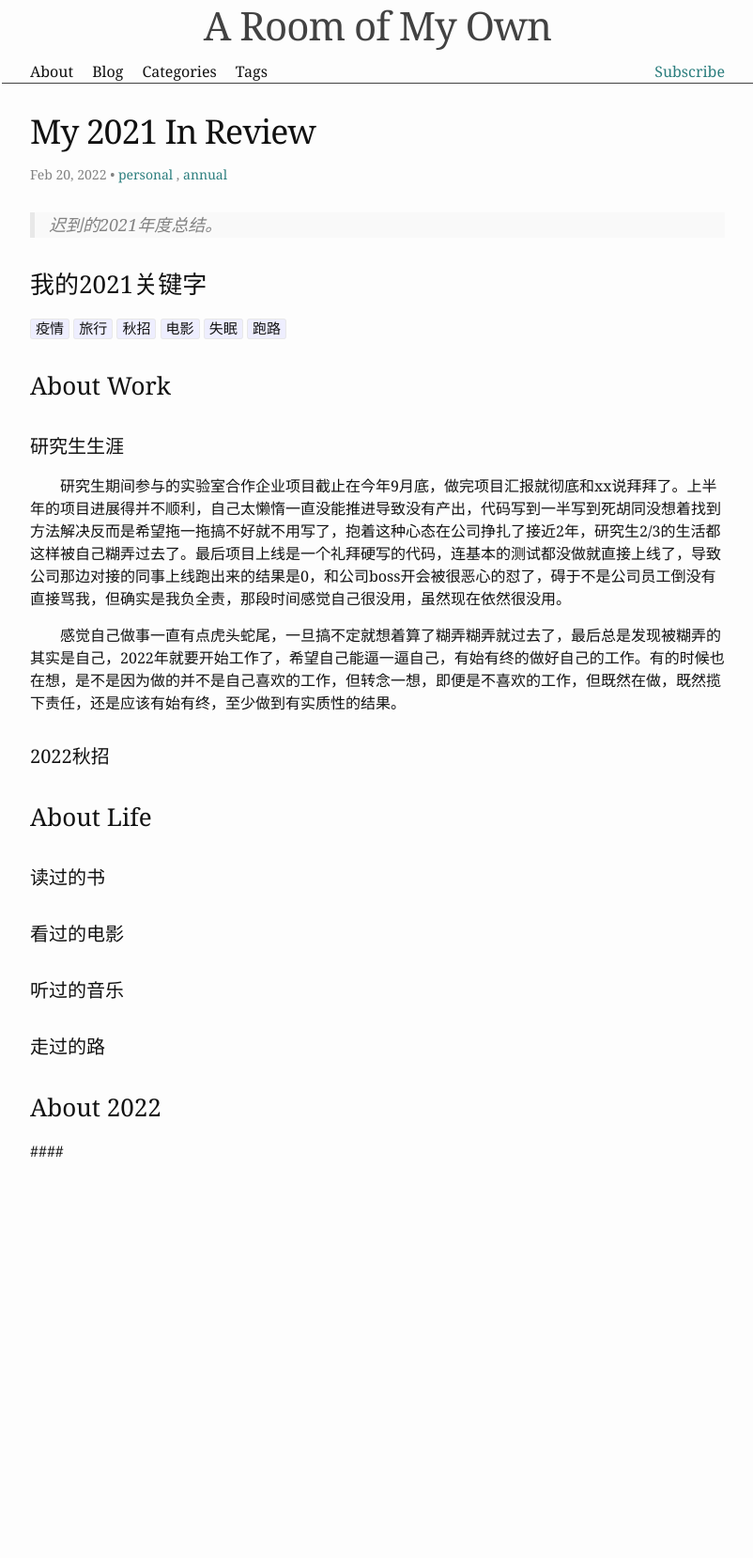
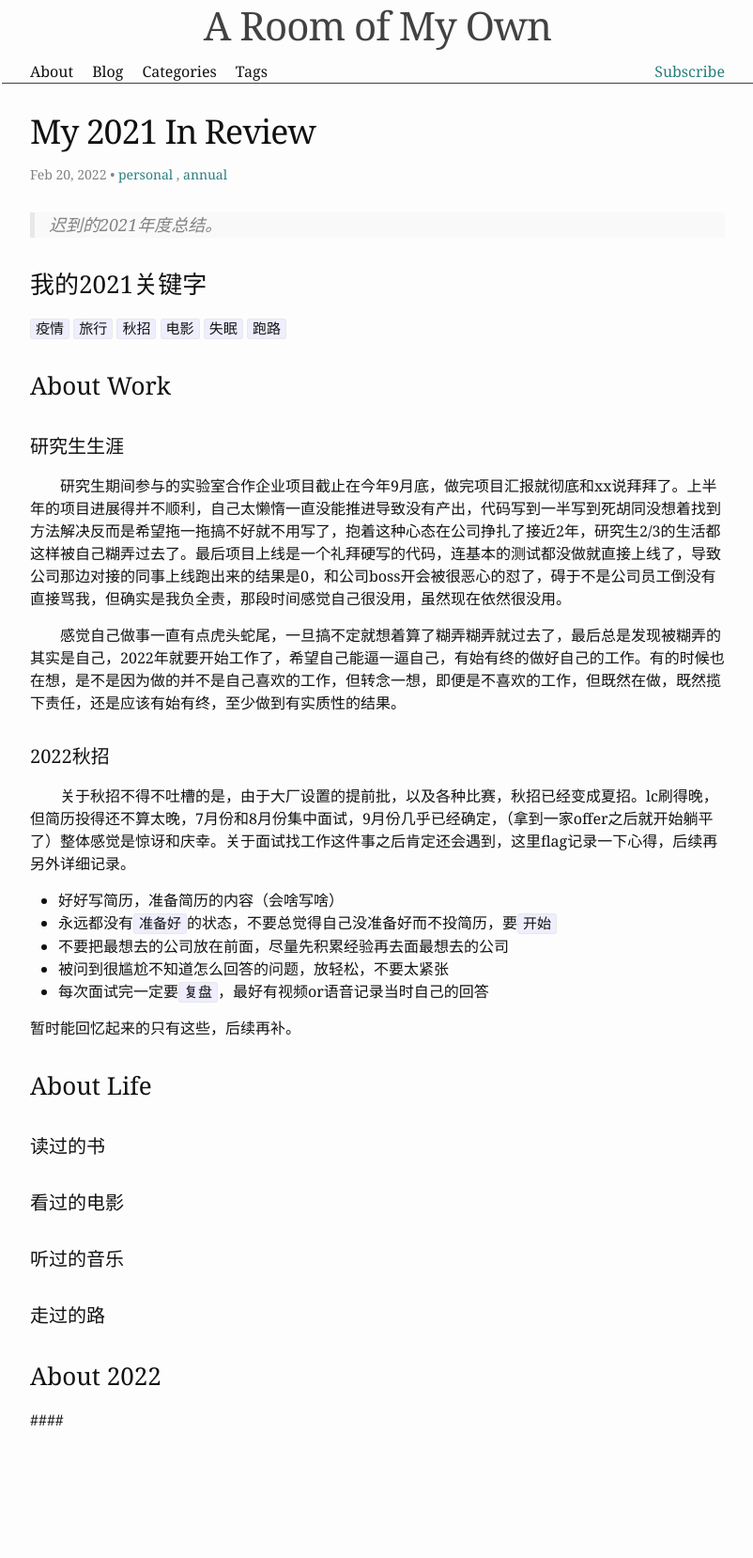
Before and after one commit to 9Echo/9Echo.github.io, a Jekyll site: the page built from _posts/2022-01-13-My-2021-in-Review.markdown, in a window 1280 px wide. Shown: the whole page at 94% size, without its empty margins (238-1040 px from the left). Built offline with Jekyll 4.4.1, drawn with Linux system fonts in a browser that asks for light colours; before the commit the page ends 1372 px from its top, so only the background shows below that.

Commit message:
Update 2022-01-13-My-2021-in-Review.markdown

```diff
--- a/_posts/2022-01-13-My-2021-in-Review.markdown
+++ b/_posts/2022-01-13-My-2021-in-Review.markdown
@@ -22,6 +22,16 @@ toc_label: 目录
 
 #### 2022秋招
 
+&emsp;&emsp;关于秋招不得不吐槽的是，由于大厂设置的提前批，以及各种比赛，秋招已经变成夏招。lc刷得晚，但简历投得还不算太晚，7月份和8月份集中面试，9月份几乎已经确定，（拿到一家offer之后就开始躺平了）整体感觉是惊讶和庆幸。关于面试找工作这件事之后肯定还会遇到，这里flag记录一下心得，后续再另外详细记录。
+
+- 好好写简历，准备简历的内容（会啥写啥）
+- 永远都没有`准备好`的状态，不要总觉得自己没准备好而不投简历，要`开始`
+- 不要把最想去的公司放在前面，尽量先积累经验再去面最想去的公司
+- 被问到很尴尬不知道怎么回答的问题，放轻松，不要太紧张
+- 每次面试完一定要`复盘`，最好有视频or语音记录当时自己的回答
+
+暂时能回忆起来的只有这些，后续再补。
+
 ### About Life
 
 #### 读过的书
```
